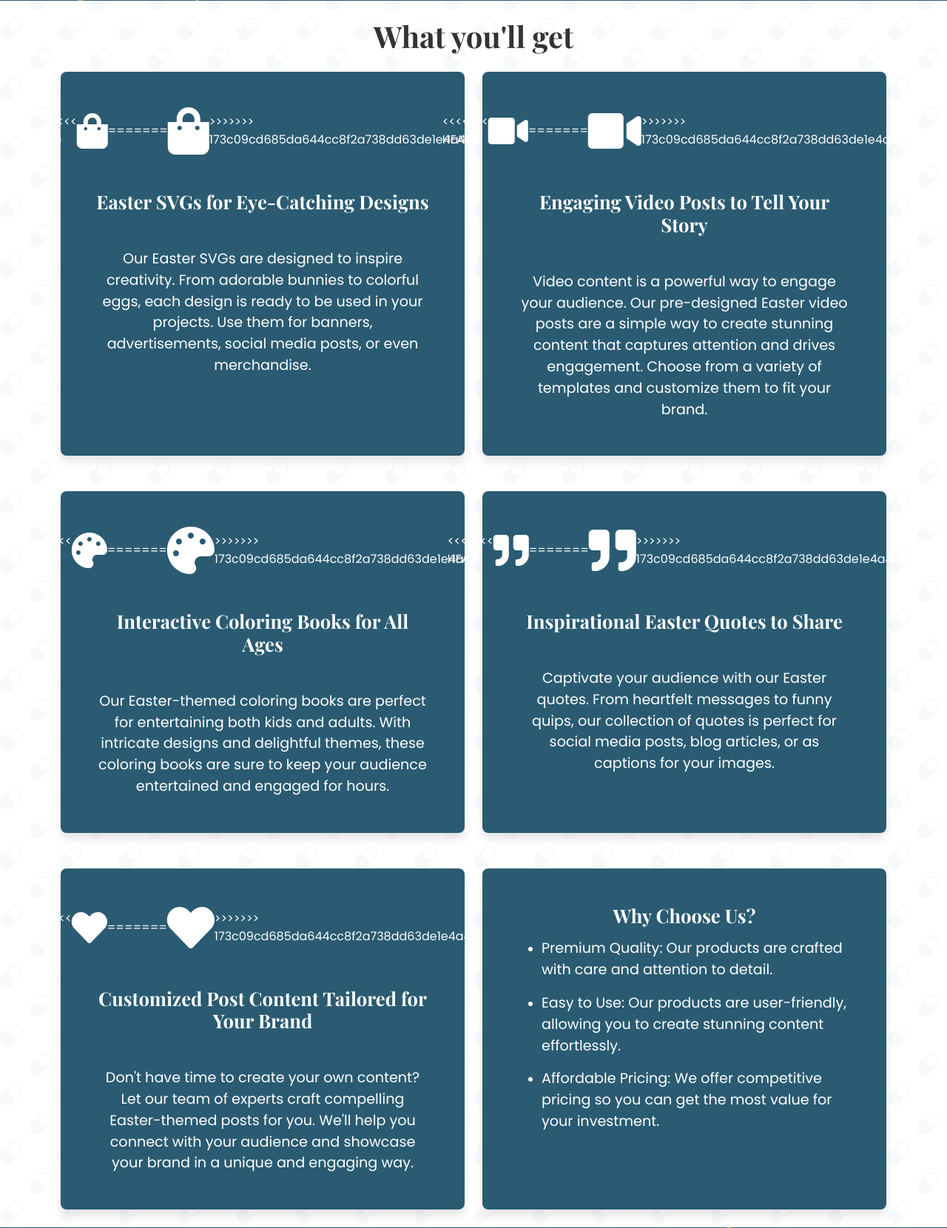
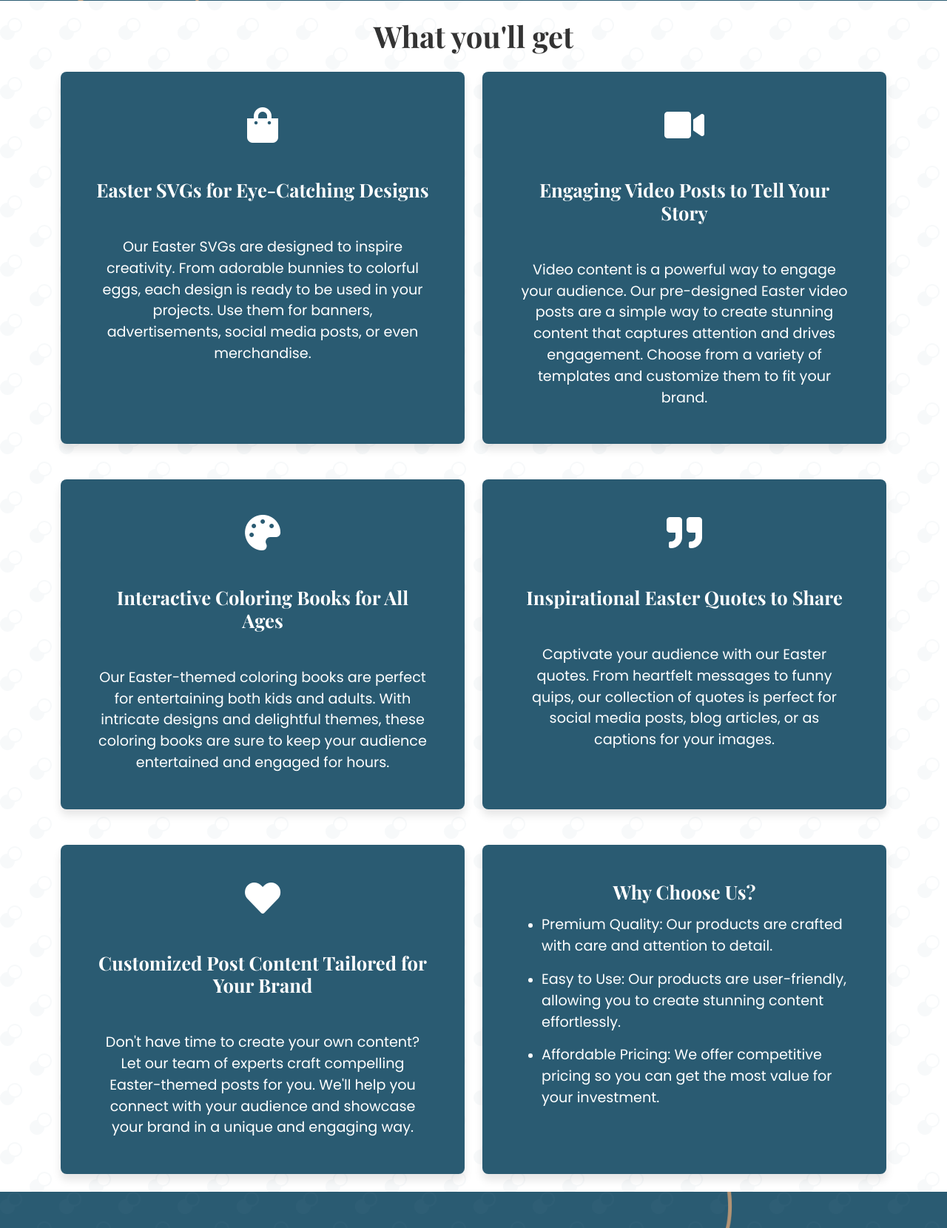
Before and after one commit to mdikavw/jv-easter-salespage, a PHP site: page / in a window 1280 px wide. Shown: the part 3016-4676 px from the top of the page at 74% size. Run offline with PHP 8.4, Linux system fonts and the light colour scheme; some libraries are stand-ins or nearby versions; some web fonts are replaced.

Commit message:
[FIX] Fix merge conflict

```diff
--- a/includes/summary.php
+++ b/includes/summary.php
@@ -31,11 +31,7 @@
             <div class="card h-100 bg-primary border-0 rounded-3">
                 <div class="card-body p-5 text-white">
                     <div class="d-flex align-items-center justify-content-center">
-<<<<<<< HEAD
                         <i class="fas fa-shopping-bag fa-3x"></i>
-=======
-                        <i class="fas fa-shopping-bag fa-4x"></i>
->>>>>>> 173c09cd685da644cc8f2a738dd63de1e4a44302
                     </div>
                     <h3 id="title-summary" class="card-title text-center mt-5">Easter SVGs for Eye-Catching Designs</h3>
                     <p id="content-summary" class="card-text text-center mt-5">
@@ -75,13 +71,10 @@
             <div class="card h-100 bg-primary border-0 rounded-3">
                 <div class="card-body p-5 text-white">
                     <div class="d-flex align-items-center justify-content-center">
-<<<<<<< HEAD
                         <i class="fas fa-video fa-3x"></i>
-=======
-                        <i class="fas fa-video fa-4x"></i>
->>>>>>> 173c09cd685da644cc8f2a738dd63de1e4a44302
                     </div>
-                    <h3 id="title-summary" class="card-title text-center mt-5">Engaging Video Posts to Tell Your Story</h3>
+                    <h3 id="title-summary" class="card-title text-center mt-5">Engaging Video Posts to Tell Your Story
+                    </h3>
                     <p id="content-summary" class="card-text text-center mt-5">
                         Video content is a powerful way to engage your audience. Our
                         pre-designed Easter video posts are a simple way to create
@@ -117,13 +110,10 @@
             <div class="card h-100 bg-primary border-0 rounded-3">
                 <div class="card-body p-5 text-white">
                     <div class="d-flex align-items-center justify-content-center">
-<<<<<<< HEAD
                         <i class="fas fa-palette fa-3x"></i>
-=======
-                        <i class="fas fa-palette fa-4x"></i>
->>>>>>> 173c09cd685da644cc8f2a738dd63de1e4a44302
                     </div>
-                    <h3 id="title-summary" class="card-title text-center mt-5">Interactive Coloring Books for All Ages</h3>
+                    <h3 id="title-summary" class="card-title text-center mt-5">Interactive Coloring Books for All Ages
+                    </h3>
                     <p id="content-summary" class="card-text text-center mt-5">
                         Our Easter-themed coloring books are perfect for entertaining both kids
                         and
@@ -160,11 +150,7 @@
             <div class="card h-100 bg-primary border-0 rounded-3">
                 <div class="card-body p-5 text-white">
                     <div class="d-flex align-items-center justify-content-center">
-<<<<<<< HEAD
                         <i class="fas fa-quote-right fa-3x"></i>
-=======
-                        <i class="fas fa-quote-right fa-4x"></i>
->>>>>>> 173c09cd685da644cc8f2a738dd63de1e4a44302
                     </div>
                     <h3 id="title-summary" class="card-title text-center mt-5">Inspirational Easter Quotes to Share</h3>
                     <p id="content-summary" class="card-text text-center mt-5">
@@ -202,13 +188,10 @@
             <div class="card h-100 bg-primary border-0 rounded-3">
                 <div class="card-body p-5 text-white">
                     <div class="d-flex align-items-center justify-content-center">
-<<<<<<< HEAD
                         <i class="fas fa-heart fa-3x"></i>
-=======
-                        <i class="fas fa-heart fa-4x"></i>
->>>>>>> 173c09cd685da644cc8f2a738dd63de1e4a44302
                     </div>
-                    <h3 id="title-summary" class="card-title text-center mt-5">Customized Post Content Tailored for Your Brand</h3>
+                    <h3 id="title-summary" class="card-title text-center mt-5">Customized Post Content Tailored for Your
+                        Brand</h3>
                     <p id="content-summary" class="card-text text-center mt-5">
                         Don't have time to create your own content? Let our team of experts
                         craft
```
